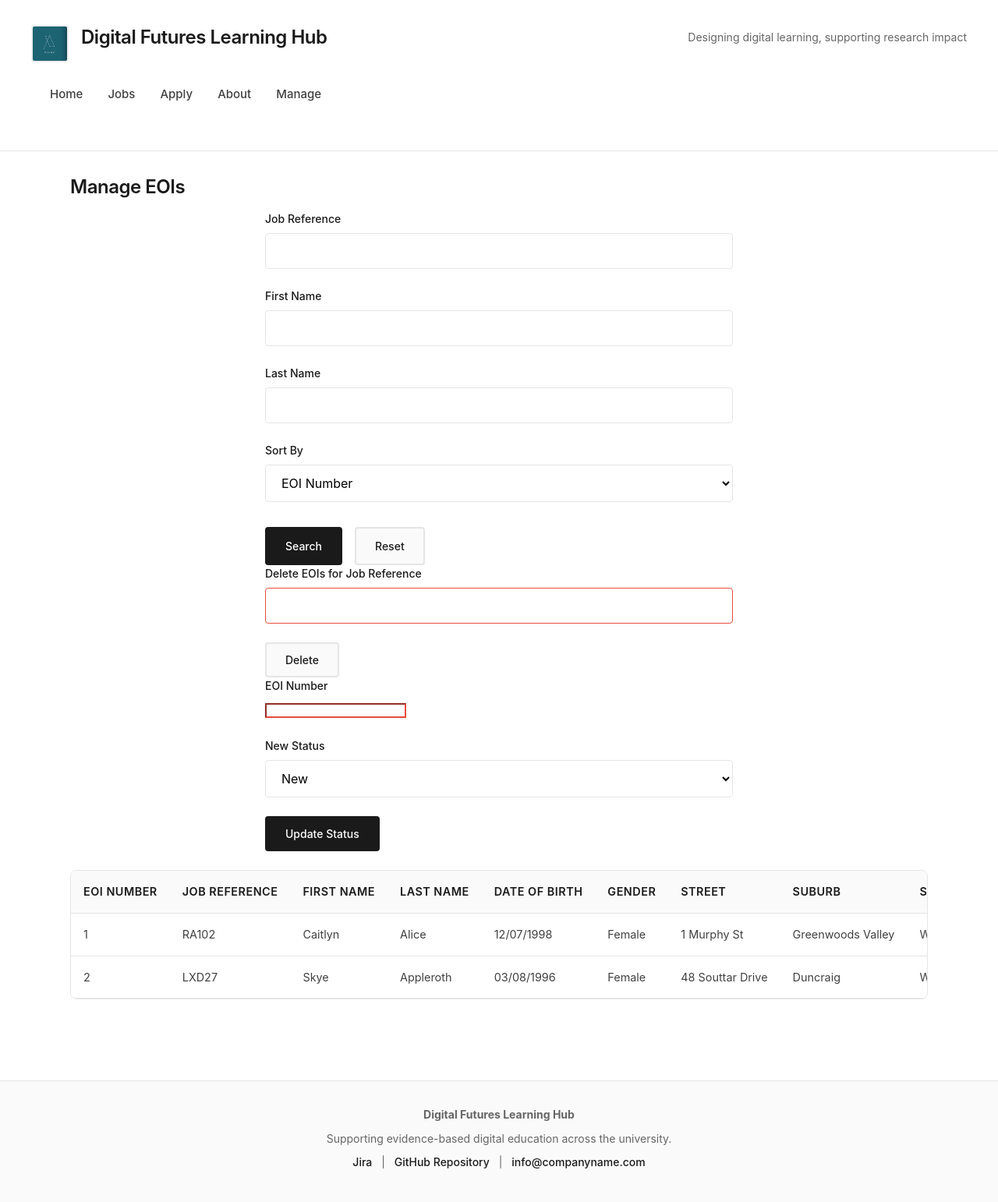
After one commit to sahildalal26/project2, a PHP site: page /manage.php in a window 1280 px wide. The commit adds this page. Shown: the whole page at 78% size. Run offline with PHP 8.4, Linux system fonts and the light colour scheme; data comes from the database, SQL or seed files in the repository.

Commit message:
Created login.php and manage.php with changes made to nav bar, settings.php and styles.css for new pages

```diff
--- /dev/null
+++ b/manage.php
@@ -0,0 +1,181 @@
+<?php
+session_start();
+include 'settings.php';
+include 'header.inc';
+include 'nav.inc';
+
+// --- Build base query ---
+$query = "SELECT * FROM eoi";
+$where = [];
+
+// --- Filter by job reference ---
+if (!empty($_GET['job_reference'])) {
+    $jobref = mysqli_real_escape_string($conn, $_GET['job_reference']);
+    $where[] = "job_reference LIKE '%$jobref%'";
+}
+
+// --- Filter by name ---
+if (!empty($_GET['first_name'])) {
+    $fname = mysqli_real_escape_string($conn, $_GET['first_name']);
+    $where[] = "first_name LIKE '%$fname%'";
+}
+if (!empty($_GET['last_name'])) {
+    $lname = mysqli_real_escape_string($conn, $_GET['last_name']);
+    $where[] = "last_name LIKE '%$lname%'";
+}
+
+if (count($where) > 0) {
+    $query .= " WHERE " . implode(" AND ", $where);
+}
+
+// --- Sorting ---
+$sort_field = isset($_GET['sort']) ? $_GET['sort'] : 'EOInumber';
+$allowed_sorts = ['EOInumber', 'job_reference', 'first_name', 'last_name', 'status', 'created_at'];
+if (!in_array($sort_field, $allowed_sorts)) $sort_field = 'EOInumber';
+$query .= " ORDER BY $sort_field ASC";
+
+$result = mysqli_query($conn, $query);
+?>
+
+<main class="content-wrapper">
+    <div class="container">
+<?php
+// --- Handle delete by job reference ---
+if (isset($_POST['delete_jobref'])) {
+    $jobref = trim($_POST['job_reference']);
+    $delete_query = "DELETE FROM eoi WHERE job_reference = '$jobref'";
+    $delete_result = mysqli_query($conn, $delete_query);
+
+    if ($delete_result) {
+        echo "<div class='alert error'>All EOIs for job reference '$jobref' have been deleted.</div>";
+    } else {
+        echo "<div class='alert error'>Delete failed: " . mysqli_error($conn) . "</div>";
+    }
+}
+
+// --- Handle update EOI status ---
+if (isset($_POST['update_status'])) {
+    $eoi_number = intval($_POST['eoi_number']);
+    $new_status = mysqli_real_escape_string($conn, $_POST['new_status']);
+
+    if ($eoi_number <= 0) {
+        echo "<div class='alert error'>Invalid EOI number.</div>";
+    } else {
+        $update_query = "UPDATE eoi SET status = '$new_status' WHERE EOInumber = $eoi_number";
+        $update_result = mysqli_query($conn, $update_query);
+
+        if (!$update_result) {
+            echo "<div class='alert error'>SQL Error: " . mysqli_error($conn) . "</div>";
+        } elseif (mysqli_affected_rows($conn) > 0) {
+            echo "<div class='alert success'>EOI #$eoi_number status updated to '$new_status'.</div>";
+        } else {
+            echo "<div class='alert error'>No rows updated — check EOI number or column names.</div>";
+        }
+    }
+}
+?>
+    <h2>Manage EOIs</h2>
+
+    <!-- Filter form -->
+    <form method="get" action="" class="application-form">
+        <div class="form-group">
+            <label>Job Reference</label>
+            <input type="text" name="job_reference" value="<?= htmlspecialchars($_GET['job_reference'] ?? '') ?>">
+        </div>
+        <div class="form-group">
+            <label>First Name</label>
+            <input type="text" name="first_name" value="<?= htmlspecialchars($_GET['first_name'] ?? '') ?>">
+        </div>
+        <div class="form-group">
+            <label>Last Name</label>
+            <input type="text" name="last_name" value="<?= htmlspecialchars($_GET['last_name'] ?? '') ?>">
+        </div>
+        <div class="form-group">
+            <label>Sort By</label>
+            <select name="sort">
+                <option value="EOInumber">EOI Number</option>
+                <option value="job_reference">Job Reference</option>
+                <option value="first_name">First Name</option>
+                <option value="last_name">Last Name</option>
+                <option value="status">Status</option>
+                <option value="created_at">Created At</option>
+            </select>
+        </div>
+        <div class="form-actions">
+            <button type="submit" class="btn btn-primary">Search</button>
+            <a href="manage.php" class="btn btn-secondary">Reset</a>
+        </div>
+    </form>
+
+    <!-- Delete EOIs by job reference -->
+    <form method="post" action="" class="application-form">
+        <div class="form-group">
+            <label>Delete EOIs for Job Reference</label>
+            <input type="text" name="job_reference" required>
+        </div>
+        <button type="submit" name="delete_jobref" class="btn btn-secondary">Delete</button>
+    </form>
+
+    <!-- Update EOI status -->
+    <form method="post" action="" class="application-form">
+        <div class="form-group">
+            <label>EOI Number</label>
+            <input type="number" name="eoi_number" min="1" required>
+        </div>
+        <div class="form-group">
+            <label>New Status</label>
+            <select name="new_status">
+            <option value="New" <?= ($_POST['new_status'] ?? '') === 'New' ? 'selected' : '' ?>>New</option>
+            <option value="In Progress" <?= ($_POST['new_status'] ?? '') === 'In Progress' ? 'selected' : '' ?>>In Progress</option>
+            <option value="Finalised" <?= ($_POST['new_status'] ?? '') === 'Finalised' ? 'selected' : '' ?>>Finalised</option>
+</select>
+
+        </div>
+        <button type="submit" name="update_status" class="btn btn-primary">Update Status</button>
+    </form>
+
+    <!-- Results -->
+    <table>
+        <thead>
+            <tr>
+                <th>EOI Number</th>
+                <th>Job Reference</th>
+                <th>First Name</th>
+                <th>Last Name</th>
+                <th>Date of Birth</th>
+                <th>Gender</th>
+                <th>Street</th>
+                <th>Suburb</th>
+                <th>State</th>
+                <th>Postcode</th>
+                <th>Email</th>
+                <th>Phone</th>
+                <th>Skills</th>
+                <th>Other Skills</th>
+                <th>Status</th>
+                <th>Created At</th>
+            </tr>
+        </thead>
+        <tbody>
+        <?php
+        if ($result && mysqli_num_rows($result) > 0) {
+            while ($row = mysqli_fetch_assoc($result)) {
+                echo "<tr>";
+                foreach ($row as $value) {
+                    echo "<td>" . htmlspecialchars($value) . "</td>";
+                }
+                echo "</tr>";
+            }
+        } else {
+            echo "<tr><td colspan='16'>No results found.</td></tr>";
+        }
+        ?>
+        </tbody>
+    </table>
+    </div>
+</main>
+
+<?php
+include 'footer.inc';
+mysqli_close($conn);
+?>
--- a/nav.inc
+++ b/nav.inc
@@ -24,6 +24,12 @@
               <?php if (isset($currentPage) && $currentPage === 'about') echo 'aria-current="page" class="is-active"'; ?>
             >About</a>
           </li>
+            <li>
+            <a
+              href="login.php"
+              <?php if (isset($currentPage) && $currentPage === 'Manage') echo 'aria-current="page" class="is-active"'; ?>
+            >Manage</a>
+          </li>
         </ul>
       </nav>
     </header>
--- a/settings.php
+++ b/settings.php
@@ -3,4 +3,11 @@ $host = "localhost";
 $username = "root";
 $password = "";
 $database = "g03";
+
+$conn = new mysqli($host, $username, $password, $database);
+
+// check connection
+if ($conn->connect_error) {
+    die("Connection failed: " . $conn->connect_error);
+}
 ?>
--- a/styles/styles.css
+++ b/styles/styles.css
@@ -1267,3 +1267,88 @@ tbody tr:hover {
   background: var(--background);
   transform: translateY(-2px);
 }
+
+/* Login Form Styling */
+.login-form {
+  background: var(--surface);
+  padding: 32px;
+  border: 1px solid var(--border);
+  border-radius: 8px;
+  box-shadow: 0 2px 8px var(--shadow);
+}
+
+.login-form .form-group {
+  margin-bottom: 20px;
+}
+
+.login-form label {
+  font-weight: 500;
+}
+
+.login-form input[type="text"],
+.login-form input[type="password"] {
+  width: 100%;
+  padding: 12px;
+  border-radius: 4px;
+  border: 1px solid var(--border);
+  transition: var(--transition);
+}
+
+.login-form input:focus {
+  border-color: var(--primary-dark);
+  box-shadow: 0 0 0 3px rgba(26, 26, 26, 0.1);
+}
+
+/* Restrict content width and center it */
+.content-wrapper {
+  display: flex;
+  justify-content: center;
+  padding: 2rem 1rem;
+}
+
+.container {
+  max-width: 1100px;
+  width: 100%;
+}
+
+/* Make tables scroll horizontally on smaller screens */
+table {
+  width: 100%;
+  border-collapse: collapse;
+  overflow-x: auto;
+  display: block;
+}
+
+/* Keep long text (like emails) from breaking layout */
+td, th {
+  white-space: nowrap;
+  text-overflow: ellipsis;
+  overflow: hidden;
+}
+
+/* Optional: make text smaller inside table */
+table td, table th {
+  font-size: 0.9rem;
+}
+
+/* Alert messages */
+.alert {
+  text-align: center;
+  margin: 1.5rem auto;
+  padding: 1rem 1.25rem;
+  border-radius: 6px;
+  max-width: 800px;
+  font-size: 1rem;
+  font-weight: 500;
+}
+
+.alert.error {
+  background-color: #ffeaea;
+  color: #d12c2c;
+  border: 1px solid #f1b0b0;
+}
+
+.alert.success {
+  background-color: #eaffea;
+  color: #267326;
+}
```
Also changed, not shown: login.php (added, +109 -0 lines).
